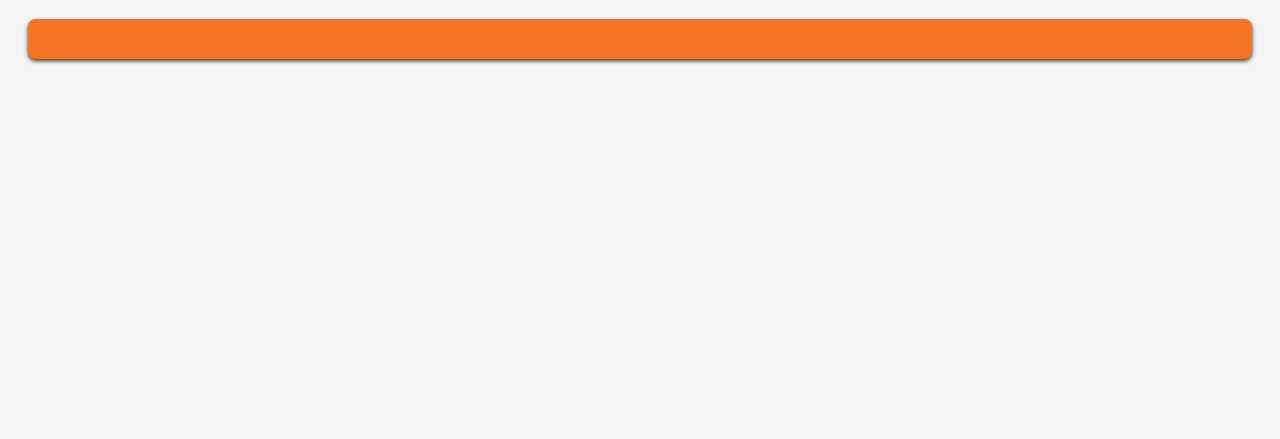
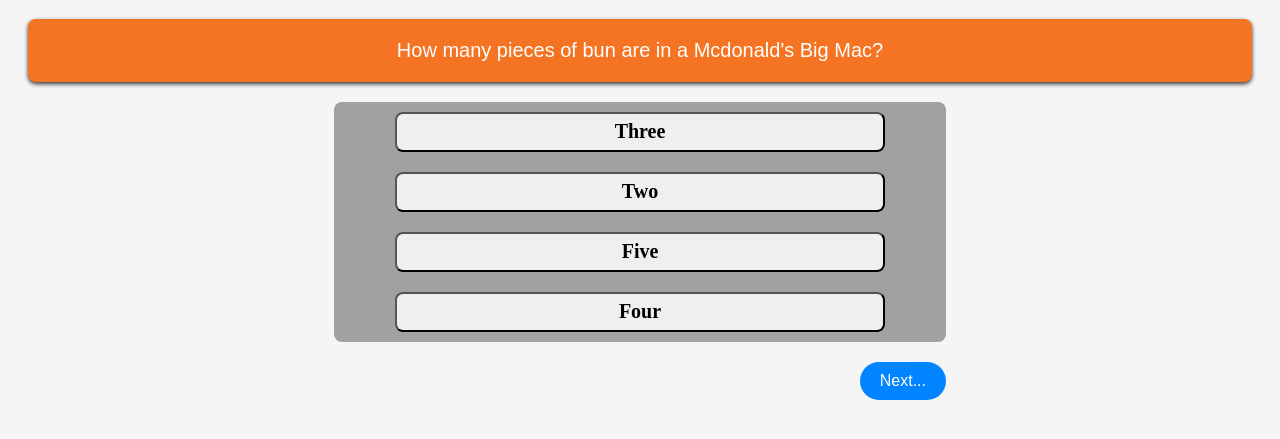
Before and after one commit to samadhan22/samadhan-salunkhe, a plain HTML site: page MyProjects/QuizApp/quiz.html in a window 1280 px wide. Shown: the part 89-528 px from the top of the page. Drawn offline with Linux system fonts and the light colour scheme.

Commit message:
Quiz App

```diff
--- a/MyProjects/QuizApp/quiz.html
+++ b/MyProjects/QuizApp/quiz.html
@@ -11,6 +11,9 @@
   <div id="question"></div>
   <div id="options"></div>
   <div id="score"></div>
+  <div id="btn">
+    <button id="next">Next...</button>
+  </div>
   <script src="quiz.js"></script>
 </body>
 
--- a/MyProjects/QuizApp/quiz.js
+++ b/MyProjects/QuizApp/quiz.js
@@ -1,9 +1,110 @@
-const questionObj =
-    {
-      category: 'Food & Drink',
-      id: 'qa-1',
-      correctAnswer: 'Three',
-      answers: ['Two', 'Three ', 'Four', 'Five'],
-      question:
-        "How many pieces of bun are in a Mcdonald's Big Mac?",
-    };
+// Database
+const quesJSON = [
+  {
+    correctAnswer: "Three ",
+    options: ["Two", "Three ", "Four", "Five"],
+    question: "How many pieces of bun are in a Mcdonald's Big Mac?",
+  },
+  {
+    correctAnswer: "L. Frank Baum",
+    options: [
+      "Suzanne Collins",
+      "James Fenimore Cooper",
+      "L. Frank Baum",
+      "Donna Leon",
+    ],
+    question: "Which author wrote 'The Wonderful Wizard of Oz'?",
+  },
+  {
+    correctAnswer: "Atlanta United",
+    options: [
+      "Atlanta United",
+      "Atlanta Impact",
+      "Atlanta Bulls",
+      "Atlanta Stars",
+    ],
+    question: "Which of these is a soccer team based in Atlanta?",
+  },
+  {
+    correctAnswer: "A Nanny",
+    options: ["A Sow", "A Lioness", "A Hen", "A Nanny"],
+    question: "A female goat is known as what?",
+  },
+  {
+    correctAnswer: "P. L. Travers",
+    options: [
+      "J. R. R. Tolkien",
+      "P. L. Travers",
+      "Lewis Carroll",
+      "Enid Blyton",
+    ],
+    question: "Which author wrote 'Mary Poppins'?",
+  },
+];
+
+let currentQuestion = 0;
+let score = 0;
+
+// getting the elements for each div
+const questionEl = document.getElementById("question");
+const optionsEl = document.getElementById("options");
+const scoreEl = document.getElementById("score");
+const NextEl = document.getElementById("next");
+const btnEl = document.getElementById("btn");
+
+NextEl.addEventListener("click", () => {
+  currentQuestion++;
+  scoreEl.textContent = `Score: ${score}`;
+  optionsEl.textContent = "";
+  if (currentQuestion >= quesJSON.length) {
+    NextEl.textContent = "";
+    btnEl.textContent = "";
+    questionEl.textContent = "Quiz Completed!";
+  }
+  showQuestion();
+});
+
+//shuffle the options
+function shuffle(array) {
+  for (let i = array.length - 1; i > 0; i--) {
+    const j = Math.floor(Math.random() * (i + 1));
+    [array[i], array[j]] = [array[j], array[i]];
+  }
+  return array;
+}
+showQuestion();
+function showQuestion() {
+  // Destructuring the object
+  const { correctAnswer, options, question } = quesJSON[currentQuestion];
+  // displaying the question
+  questionEl.textContent = question;
+  shuffle(options);
+  options.forEach((option) => {
+    const button = document.createElement("button");
+
+    // Add text to the button
+    button.textContent = option;
+
+    // Append the button to the container
+    optionsEl.appendChild(button);
+
+    // Add a click event listener to the button
+    button.addEventListener("click", () => {
+      if (option === correctAnswer) {
+        score++;
+      } else {
+        score = score - 0.25;
+      }
+      if (currentQuestion < quesJSON.length - 1) {
+        scoreEl.textContent = `Score: ${score}`;
+        optionsEl.textContent = "";
+        currentQuestion++;
+        showQuestion();
+      } else {
+        questionEl.textContent = "Quiz Completed!";
+        optionsEl.textContent = "";
+        scoreEl.textContent = `Score: ${score}`;
+      }
+    });
+  });
+}
--- a/MyProjects/QuizApp/style.css
+++ b/MyProjects/QuizApp/style.css
@@ -36,6 +36,7 @@
   height: 40px;
   cursor: pointer;
   margin: auto;
+  margin-top: 10px;
   margin-bottom: 10px;
   font-family: "Times New Roman", Times, serif;
   font-size: 20px;
```
Lines whose indentation alone changed are shown as unchanged.
